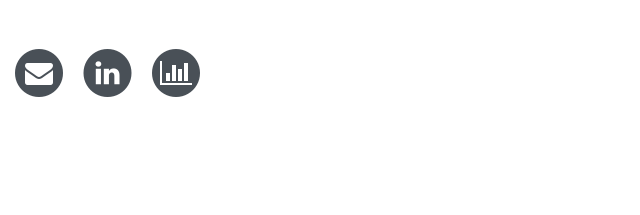
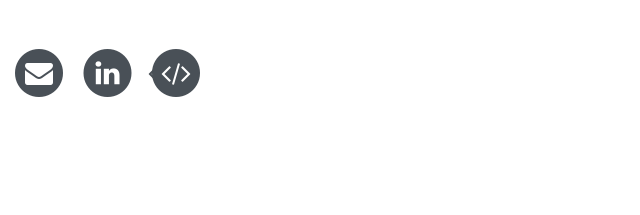
Before and after one commit to ibinec/Disable_portfolio, a website with bundled scripts: page index.html in a window 1280 px wide. Shown: the part 487-702 px from the top of the page, 309-949 px from the left. Built offline with nearby package versions, Linux system fonts and the light colour scheme; a web font is replaced by a local one.

Commit message:
Update index.html

```diff
--- a/index.html
+++ b/index.html
@@ -92,7 +92,9 @@
               <a href="https://public.tableau.com/profile/claudius.ibine#!/vizhome/Resume_15554205353120/Resume" target="_blank" </a>
                 <span class="fa-stack fa-lg">
                   <i class="fa fa-circle fa-stack-2x"></i>
-                  <i class="fa fa-bar-chart fa-stack-1x fa-inverse"></i>
+			<i class="fa fa-code" aria-hidden="true"></i>
+			<i class="fa fa-code fa-stack-1x fa-inverse"></i>
+                 <!-- <i class="fa fa-bar-chart fa-stack-1x fa-inverse"></i> -->
                 </span>
               </a>
             </li>
```
